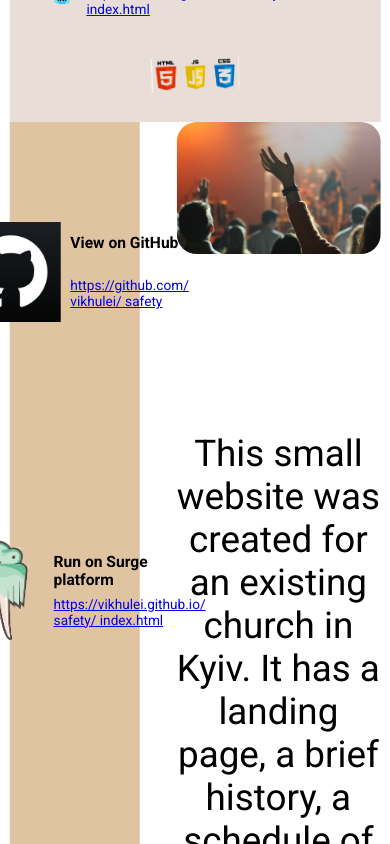
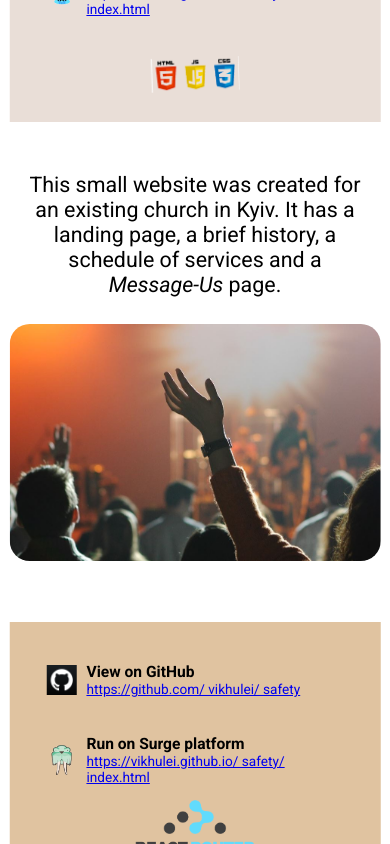
Before and after one commit to vikhulei/portfolio_new, a React (Create React App) app: page / in a window 390 px wide. Shown: the part 4680-5524 px from the top of the page. Built offline with nearby package versions, Linux system fonts and the light colour scheme.

Commit message:
mobile second project draft

```diff
--- a/src/sections/07_secondProject/SecondProject.js
+++ b/src/sections/07_secondProject/SecondProject.js
@@ -1,4 +1,4 @@
-import { Wrapper, ImageDescriptionWrapper, ImageContainer, Image, Description, LinksWrapper, LinkContainer, LinkTextContainer, LinkTextView, LinkTextAddress, IconImage, TechnologyImageContainer } from "./SecondProjectStyle"
+import { Wrapper, ImageDescriptionWrapper, ImageContainer, Image, Description, LinksWrapper, LinkContainer, LinkTextContainer, LinkTextView, LinkTextAddress, IconImage, TechnologyImageContainer, TechnologyImage } from "./SecondProjectStyle"
 import church from "../../assets/church.jpg"
 import github from "../../assets/icons/github.png"
 import surge from "../../assets/icons/surge.png"
@@ -37,7 +37,7 @@ const SecondProject = () => {
           </LinkTextContainer>
         </LinkContainer>
         <TechnologyImageContainer>
-          <IconImage src={reactRouter} alt="html_image" />
+          <TechnologyImage src={reactRouter} alt="html_image" />
         </TechnologyImageContainer>
       </LinksWrapper>
 
--- a/src/sections/07_secondProject/SecondProjectStyle.js
+++ b/src/sections/07_secondProject/SecondProjectStyle.js
@@ -8,15 +8,26 @@ const Wrapper = styled(WrapperStyled) `
     justify-content: space-between;
     flex-direction: row;
     padding-bottom: 50px;
+
+    @media screen and (max-width: 800px) {
+        flex-direction: column-reverse;
+        padding: 0;
+        justify-content: space-around;
+        height: 800px;
+    }
 `
 const ImageDescriptionWrapper = styled.div `
     width: 55%;
     height: 100%;
     display: flex;
     flex-direction: column;
-    // justify-content: space-between;
     align-items: center;
-    // background-color: red;
+    @media screen and (max-width: 800px) {
+        height: 350px;
+        width: 100%;
+        flex-direction: column-reverse;
+        justify-content: space-between;
+    }
 `
 
 const ImageContainer = styled.div `
@@ -35,7 +46,11 @@ const Description = styled(RegularTextStyled) `
     max-width: 700px;
     text-align: center;
     margin-top: 200px;
-    font-size: 2.3rem;
+    font-size: min(5.5vw, 2.3rem);
+    @media screen and (max-width: 800px) {
+        margin: 0px;
+        width: 90%;
+    }
 `
 
 const LinksWrapper = styled.div `
@@ -47,17 +62,24 @@ const LinksWrapper = styled.div `
     justify-content: space-between;
     align-items: center;
     background-color: ${middle};
+    @media screen and (max-width: 800px) {
+        height: 250px;
+        width: 100%;
+        padding: 5% 10%;
+    }
     `
 
     const LinkContainer = styled(LinkContainerStyled) `
     height: 100px;
     `
     const LinkTextContainer = styled(LinkTextContainerStyled) `
-    // background-color: red;
     height: 75px;
     display: flex;
     flex-direction: column;
     justify-content: space-between;
+    @media screen and (max-width: 800px) {
+        height: auto;
+    }
 `
 
 const LinkTextView = styled(LinkTextViewStyled) `
@@ -70,13 +92,25 @@ const LinkTextAddress = styled(LinkTextAddressStyled) `
 
 const IconImage = styled(LinkIconStyled) `
     height: 100%;
+    @media screen and (max-width: 1250px) {
+        height: auto;
+        width: 10%;
+    }
 `
 
 
 const TechnologyImageContainer = styled.div `
     height: 15%;
+    @media screen and (max-width: 800px) {
+        height: 25%;
+        // width: 100%;
+    }
+`
+
+const TechnologyImage = styled.img `
+    height: 100%
 `
 
 
 
-export { Wrapper, ImageDescriptionWrapper, ImageContainer, Image, Description, LinksWrapper, LinkContainer, LinkTextContainer, LinkTextView, LinkTextAddress, IconImage, TechnologyImageContainer }
+export { Wrapper, ImageDescriptionWrapper, ImageContainer, Image, Description, LinksWrapper, LinkContainer, LinkTextContainer, LinkTextView, LinkTextAddress, IconImage, TechnologyImageContainer, TechnologyImage }
```
